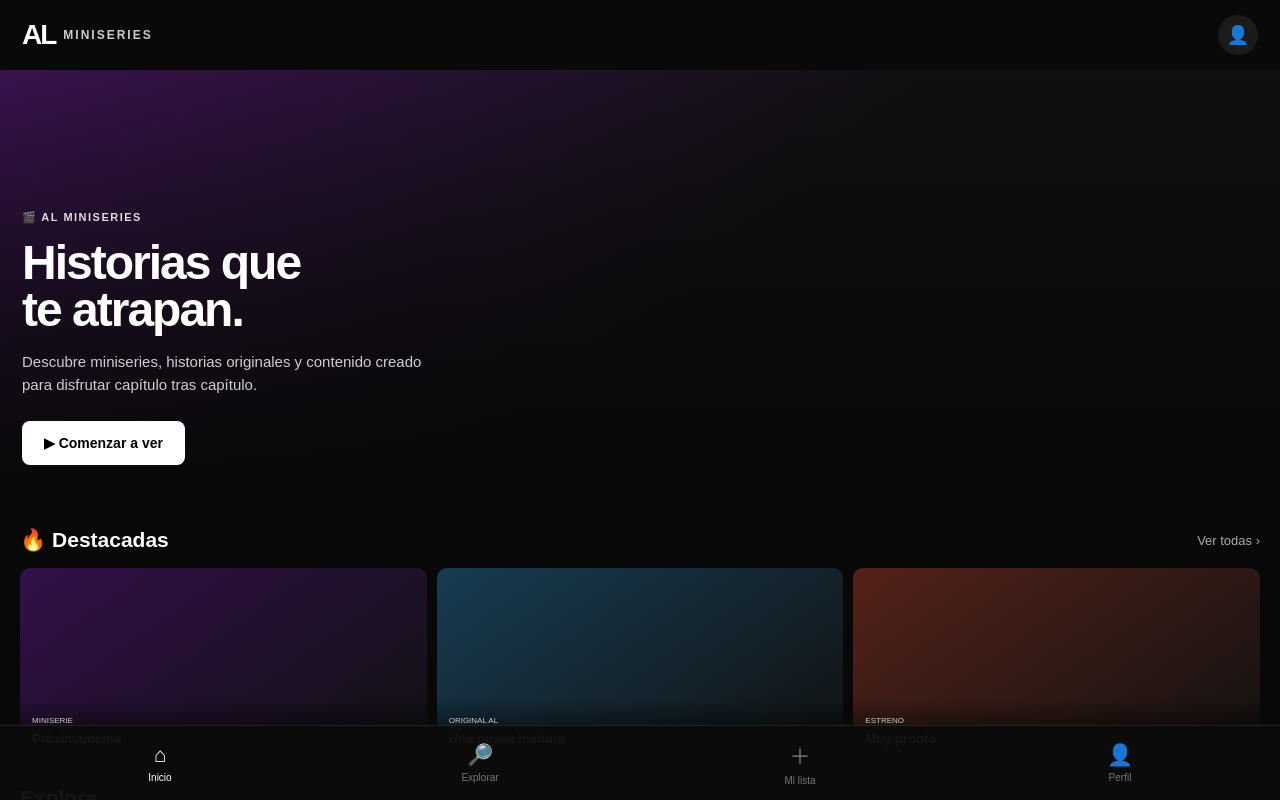
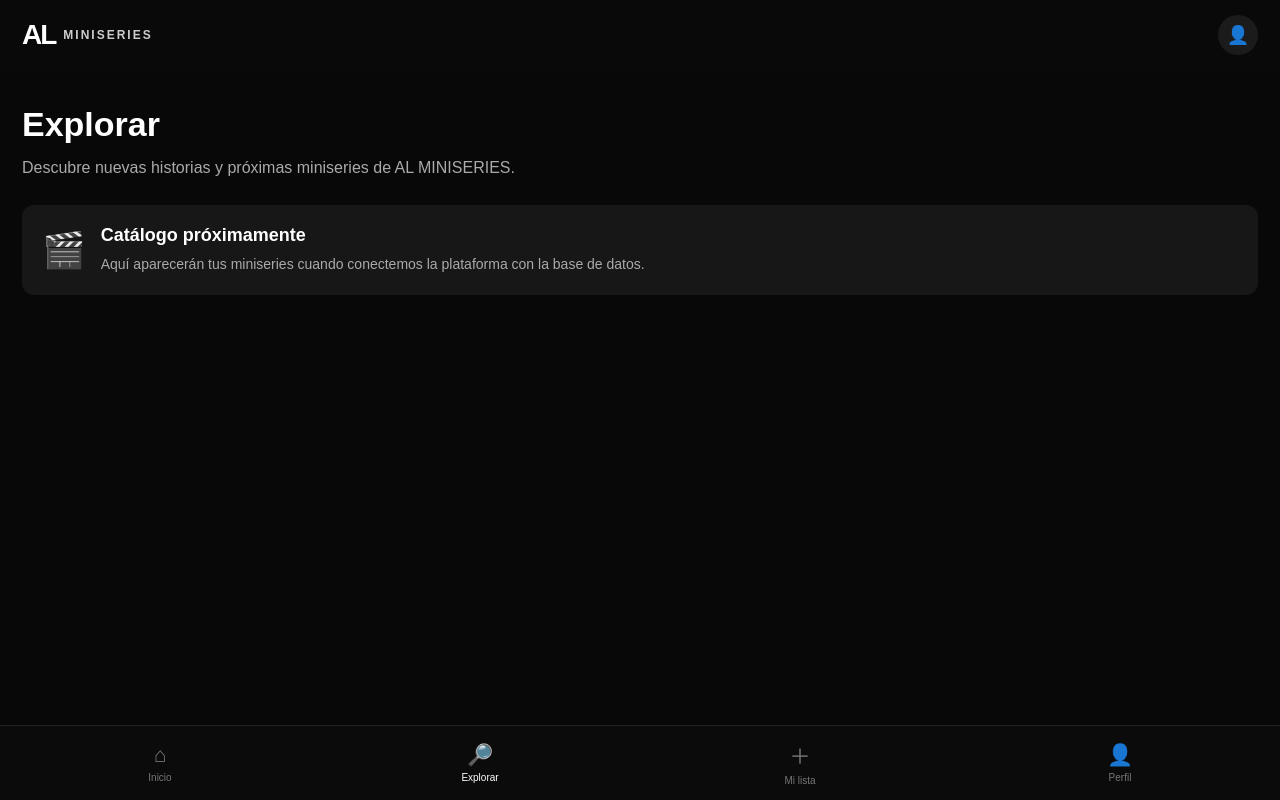
Before and after one commit to anthonylima0204-beep/Al-miniseries, a Nuxt app: page / in a window 1280 px wide. Both pictures are taken after a click on the button "▶ Comenzar a ver". Shown: the top 800 px of the page. Built offline with nearby package versions, Linux system fonts and the light colour scheme.

Commit message:
Actualizar app.vue

```diff
--- a/app.vue
+++ b/app.vue
@@ -6,10 +6,14 @@
         <span class="logo-text">MINISERIES</span>
       </div>
 
-      <button class="profile">👤</button>
+      <button class="profile" @click="activePage = 'profile'">
+        👤
+      </button>
     </header>
 
     <main>
+      <!-- INICIO -->
+      <template v-if="activePage === 'home'">
         <section class="hero">
           <div class="hero-content">
             <span class="badge">🎬 AL MINISERIES</span>
@@ -21,7 +25,7 @@
               para disfrutar capítulo tras capítulo.
             </p>
 
-          <button class="primary-button">
+            <button class="primary-button" @click="activePage = 'explore'">
               ▶ Comenzar a ver
             </button>
           </div>
@@ -30,68 +34,154 @@
         <section class="section">
           <div class="section-title">
             <h2>🔥 Destacadas</h2>
-          <span>Ver todas ›</span>
+
+            <button class="see-all" @click="activePage = 'explore'">
+              Ver todas ›
+            </button>
           </div>
 
           <div class="series-grid">
-          <article class="card card-one">
+            <button class="card card-one" @click="selectSeries('Próximamente')">
               <div class="card-overlay">
                 <small>MINISERIE</small>
                 <h3>Próximamente</h3>
               </div>
-          </article>
+            </button>
 
-          <article class="card card-two">
+            <button class="card card-two" @click="selectSeries('Una nueva historia')">
               <div class="card-overlay">
                 <small>ORIGINAL AL</small>
                 <h3>Una nueva historia</h3>
               </div>
-          </article>
+            </button>
 
-          <article class="card card-three">
+            <button class="card card-three" @click="selectSeries('Muy pronto')">
               <div class="card-overlay">
                 <small>ESTRENO</small>
                 <h3>Muy pronto</h3>
               </div>
-          </article>
+            </button>
           </div>
+
+          <p v-if="selectedSeries" class="selected-message">
+            Has seleccionado: {{ selectedSeries }}
+          </p>
         </section>
 
         <section class="section categories">
           <h2>Explora</h2>
 
           <div class="category-grid">
-          <button>🎭 Drama</button>
-          <button>❤️ Romance</button>
-          <button>😂 Comedia</button>
-          <button>🔪 Suspenso</button>
+            <button @click="activePage = 'explore'">🎭 Drama</button>
+            <button @click="activePage = 'explore'">❤️ Romance</button>
+            <button @click="activePage = 'explore'">😂 Comedia</button>
+            <button @click="activePage = 'explore'">🔪 Suspenso</button>
+          </div>
+        </section>
+      </template>
+
+      <!-- EXPLORAR -->
+      <section v-else-if="activePage === 'explore'" class="page-section">
+        <h1>Explorar</h1>
+        <p class="page-description">
+          Descubre nuevas historias y próximas miniseries de AL MINISERIES.
+        </p>
+
+        <div class="explore-card">
+          <span>🎬</span>
+          <div>
+            <h2>Catálogo próximamente</h2>
+            <p>
+              Aquí aparecerán tus miniseries cuando conectemos la plataforma
+              con la base de datos.
+            </p>
+          </div>
+        </div>
+      </section>
+
+      <!-- MI LISTA -->
+      <section v-else-if="activePage === 'list'" class="page-section">
+        <h1>Mi lista</h1>
+        <p class="page-description">
+          Guarda tus miniseries favoritas en un solo lugar.
+        </p>
+
+        <div class="empty-state">
+          <span>＋</span>
+          <h2>Tu lista está vacía</h2>
+          <p>
+            Cuando guardes una miniserie, aparecerá aquí.
+          </p>
+
+          <button class="primary-button" @click="activePage = 'explore'">
+            Explorar contenido
+          </button>
+        </div>
+      </section>
+
+      <!-- PERFIL -->
+      <section v-else-if="activePage === 'profile'" class="page-section">
+        <div class="profile-heading">
+          <div class="large-avatar">👤</div>
+          <h1>Anthony Lima</h1>
+          <p>Mi perfil de AL MINISERIES</p>
+        </div>
+
+        <div class="profile-options">
+          <button>⚙️ Configuración</button>
+          <button>🌐 Idioma</button>
+          <button>🎞️ Calidad de reproducción</button>
         </div>
       </section>
     </main>
 
+    <!-- NAVEGACIÓN INFERIOR -->
     <nav class="bottom-nav">
-      <button class="active">
+      <button
+        :class="{ active: activePage === 'home' }"
+        @click="activePage = 'home'"
+      >
         <span>⌂</span>
         Inicio
       </button>
 
-      <button>
+      <button
+        :class="{ active: activePage === 'explore' }"
+        @click="activePage = 'explore'"
+      >
         <span>🔎</span>
         Explorar
       </button>
 
-      <button>
+      <button
+        :class="{ active: activePage === 'list' }"
+        @click="activePage = 'list'"
+      >
         <span>＋</span>
         Mi lista
       </button>
 
-      <button>
+      <button
+        :class="{ active: activePage === 'profile' }"
+        @click="activePage = 'profile'"
+      >
         <span>👤</span>
         Perfil
       </button>
     </nav>
   </div>
 </template>
+
+<script setup>
+import { ref } from 'vue'
+
+const activePage = ref('home')
+const selectedSeries = ref('')
+
+function selectSeries(seriesName) {
+  selectedSeries.value = seriesName
+}
+</script>
 
 <style>
 * {
@@ -152,6 +242,10 @@ button {
   border-radius: 50%;
   background: #1b1b1b;
   font-size: 18px;
+}
+
+main {
+  min-height: calc(100vh - 145px);
 }
 
 .hero {
@@ -221,9 +315,10 @@ button {
   font-size: 21px;
 }
 
-.section-title span {
+.see-all {
+  background: transparent;
+  color: #aaa;
   font-size: 13px;
-  color: #aaa;
 }
 
 .series-grid {
@@ -238,6 +333,8 @@ button {
   overflow: hidden;
   position: relative;
   background: linear-gradient(145deg, #32104a, #111);
+  text-align: left;
+  padding: 0;
 }
 
 .card-two {
@@ -266,6 +363,12 @@ button {
   margin-top: 4px;
 }
 
+.selected-message {
+  margin-top: 15px;
+  color: #bbb;
+  font-size: 13px;
+}
+
 .categories {
   padding-bottom: 20px;
 }
@@ -281,6 +384,105 @@ button {
   padding: 16px;
   border-radius: 10px;
   background: #171717;
+  text-align: left;
+  font-size: 14px;
+}
+
+.page-section {
+  padding: 35px 22px;
+}
+
+.page-section h1 {
+  font-size: 34px;
+  margin-bottom: 12px;
+}
+
+.page-description {
+  color: #aaa;
+  line-height: 1.5;
+  margin-bottom: 25px;
+}
+
+.explore-card {
+  display: flex;
+  align-items: center;
+  gap: 15px;
+  padding: 20px;
+  border-radius: 12px;
+  background: #171717;
+}
+
+.explore-card > span {
+  font-size: 35px;
+}
+
+.explore-card h2 {
+  font-size: 18px;
+  margin-bottom: 8px;
+}
+
+.explore-card p,
+.empty-state p {
+  color: #aaa;
+  line-height: 1.5;
+  font-size: 14px;
+}
+
+.empty-state {
+  text-align: center;
+  padding: 60px 20px;
+  background: #111;
+  border-radius: 15px;
+}
+
+.empty-state > span {
+  display: block;
+  font-size: 40px;
+  margin-bottom: 15px;
+}
+
+.empty-state h2 {
+  margin-bottom: 10px;
+}
+
+.empty-state .primary-button {
+  margin-top: 25px;
+}
+
+.profile-heading {
+  text-align: center;
+  padding: 20px 0 30px;
+}
+
+.large-avatar {
+  display: flex;
+  align-items: center;
+  justify-content: center;
+  width: 85px;
+  height: 85px;
+  margin: 0 auto 15px;
+  border-radius: 50%;
+  background: #242424;
+  font-size: 35px;
+}
+
+.profile-heading h1 {
+  margin-bottom: 8px;
+}
+
+.profile-heading p {
+  color: #aaa;
+}
+
+.profile-options {
+  display: grid;
+  gap: 10px;
+}
+
+.profile-options button {
+  background: #171717;
+  border-radius: 10px;
+  padding: 18px;
   text-align: left;
   font-size: 14px;
 }
```
Lines whose indentation alone changed are shown as unchanged.
